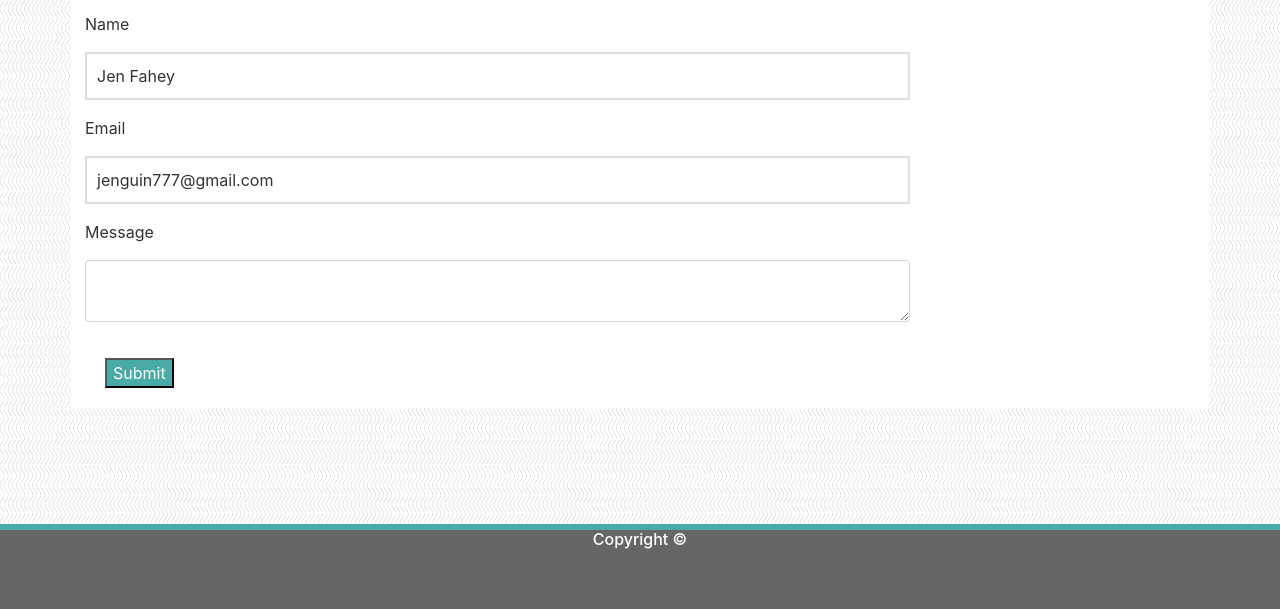
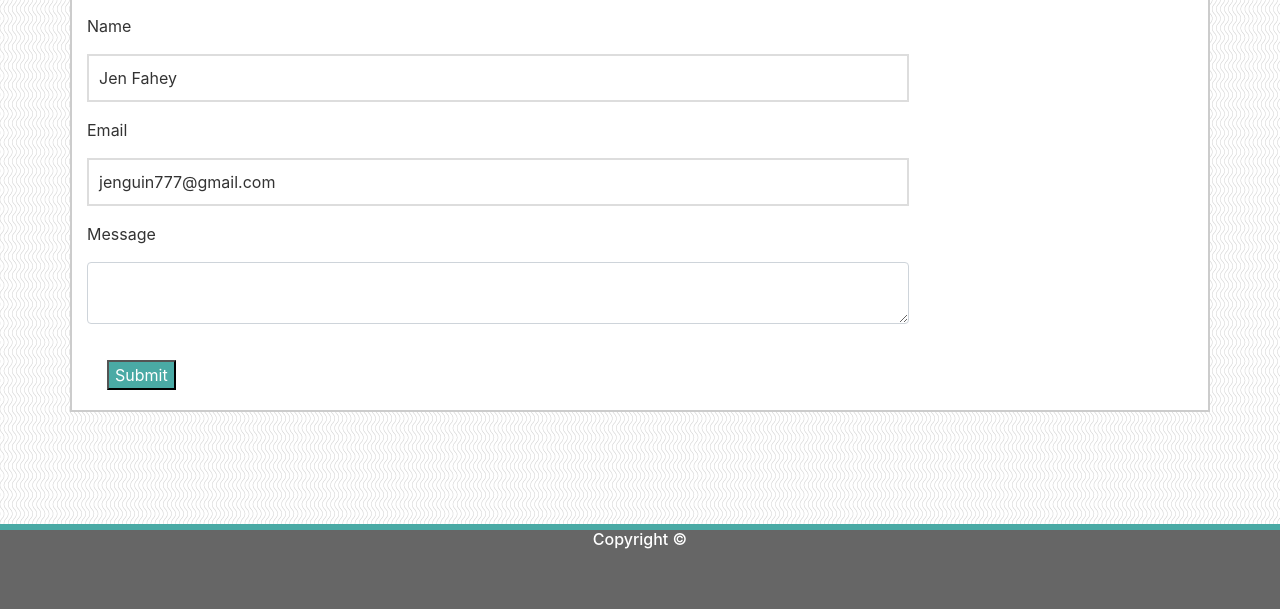
Before and after one commit to jenguin777/Bootstrap-Portfolio, a plain HTML site: page contact.html in a window 1280 px wide. Shown: the part 191-800 px from the top of the page. Drawn offline with nearby package versions, Linux system fonts and the light colour scheme.

Commit message:
fixed container border

```diff
--- a/assets/css/style-contact.css
+++ b/assets/css/style-contact.css
@@ -34,6 +34,7 @@ body {
   background-color: #ffffff;
   margin-top: 40px;
   margin-bottom: 40px;
+  border: 2px solid #cccccc;
   /* border: solid 4px red; */
 }
 
--- a/assets/css/style-portfolio.css
+++ b/assets/css/style-portfolio.css
@@ -34,6 +34,7 @@ body {
   background-color: #ffffff;
   margin-top: 40px;
   margin-bottom: 40px;
+  border: 2px solid #cccccc;
 }
 
 .table {
```
